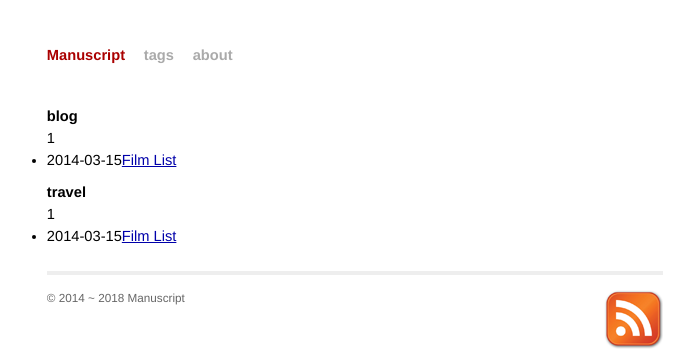
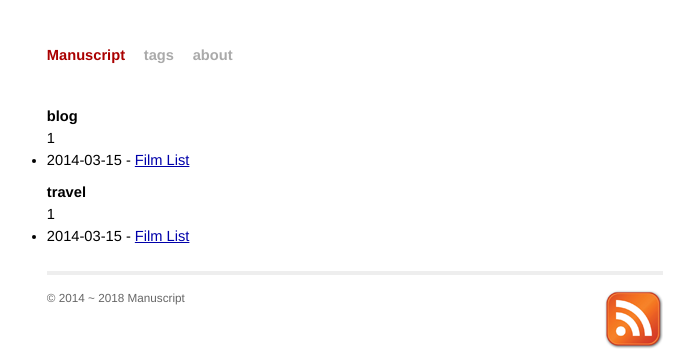
Before and after one commit to noobfish/noobfish.github.io, a Jekyll site: the page built from category.html, in a window 1280 px wide. Shown: the top 349 px of the page, without its empty margins (285-979 px from the left). Built offline with Jekyll 4.4.1, drawn with Linux system fonts in a browser that asks for light colours.

```diff
--- a/category.html
+++ b/category.html
@@ -9,7 +9,7 @@ title: categories
 </span>{{ category | last | size }}</span>
 <ul class="arc-list">
     {% for post in category.last %}
-        <li>{{ post.date | date:"%Y-%m-%d"}}<a href="{{ post.url }}">{{ post.title }}</a></li>
+        <li>{{ post.date | date:"%Y-%m-%d"}} - <a href="{{ post.url }}">{{ post.title }}</a></li>
     {% endfor %}
 </ul>
 {% endfor %}
```
